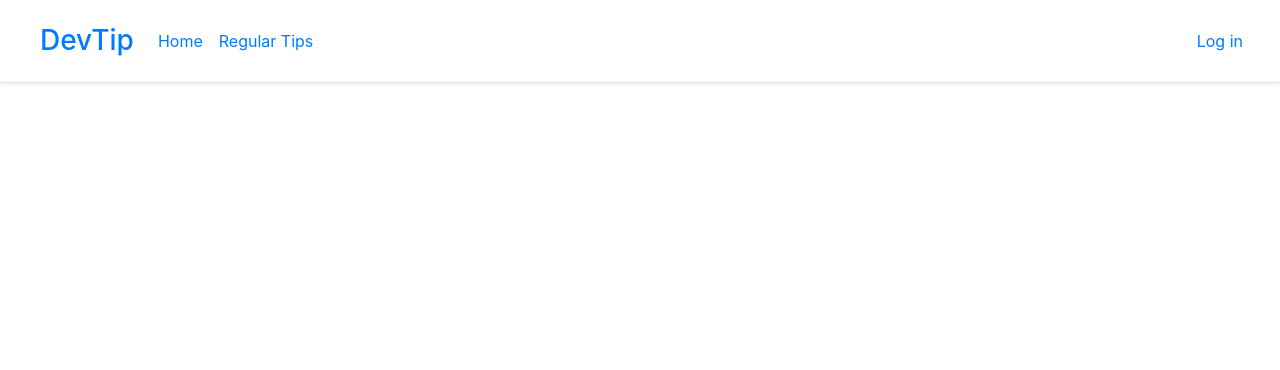
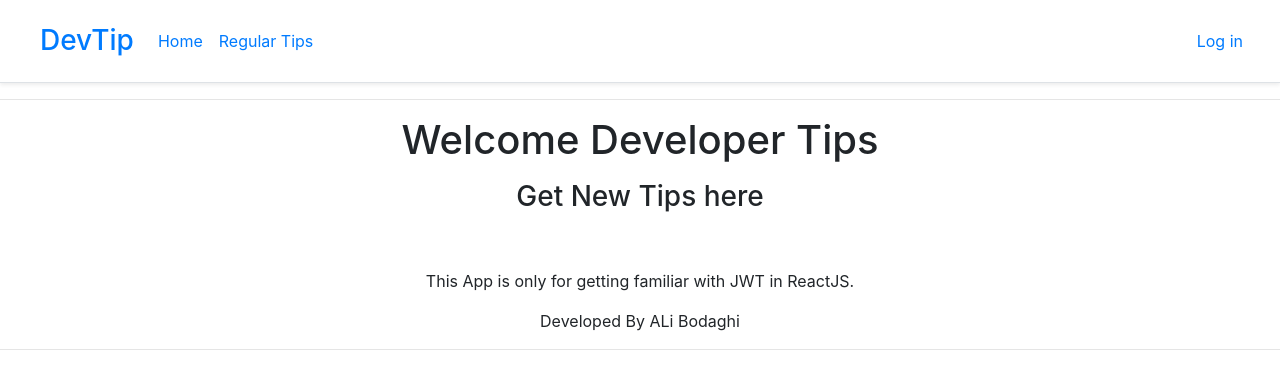
Before and after one commit to bodaghialib4/simple_react_jwt_app, a React (Create React App) app: page / in a window 1280 px wide. Shown: the top 370 px of the page. Built offline with nearby package versions, Linux system fonts and the light colour scheme.

Commit message:
add Home.js component into App.j

```diff
--- a/src/App.js
+++ b/src/App.js
@@ -1,11 +1,17 @@
 import React, {Component} from 'react';
+import {Switch, Route} from "react-router-dom";
+
 import Header from "./components/Header";
+import Home from "./components/Home";
 
 class App extends Component {
   render() {
     return (
       <div>
         <Header/>
+        <Switch>
+          <Route exact path="/" component={Home}/>
+        </Switch>
       </div>
     );
   }
```
